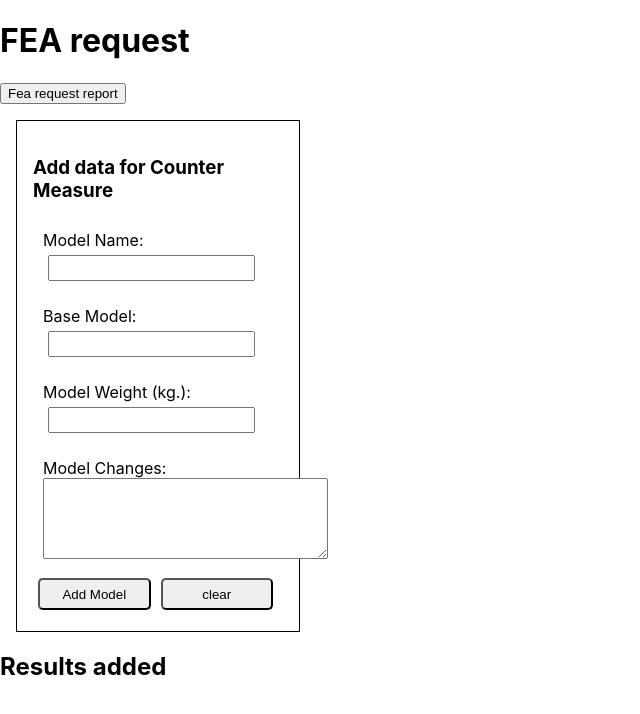
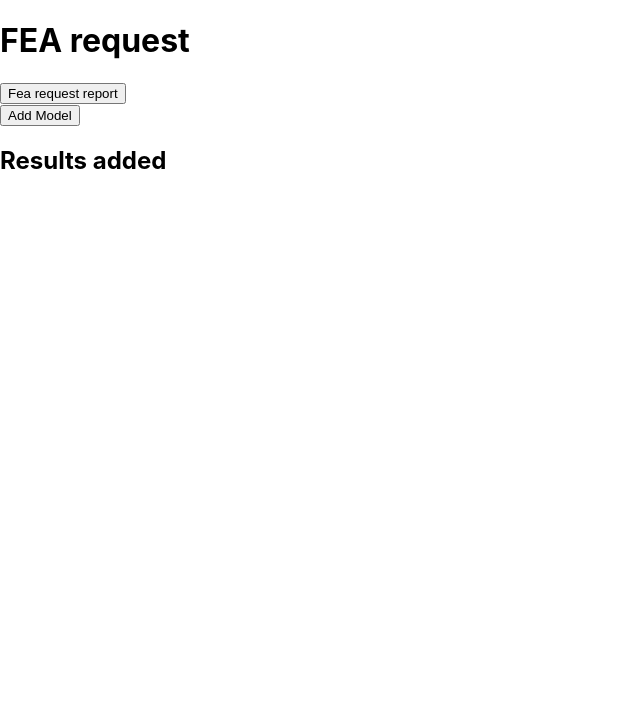
Before and after one commit to matterholt/modelReport, a React (Create React App) app in the folder report_template/: page / in a window 1280 px wide. Shown: the top 714 px of the page, without its empty margins (0-640 px from the left). Built offline with nearby package versions, Linux system fonts and the light colour scheme.

Commit message:
add data hide show

```diff
--- a/report_template/src/components/AddCmModel.js
+++ b/report_template/src/components/AddCmModel.js
@@ -1,7 +1,8 @@
-import React, { useState, useEffect } from "react";
+import React, { useState } from "react";
 import "./AddCmModelStyle.css";
 
 function AddData({ addToModelData }) {
+  const [showModelForm, hideModelForm] = useState(false);
   const [cmName, setCmName] = useState("");
   const [baseModel, setBaseModel] = useState("");
   const [modelWeight, setModelWeight] = useState("");
@@ -15,6 +16,7 @@ function AddData({ addToModelData }) {
       description: modelDescription
     };
     addToModelData(cmModelData);
+    clear();
   }
 
   function clear() {
@@ -23,14 +25,17 @@ function AddData({ addToModelData }) {
     setModelWeight("");
     setModelDescription("");
   }
-
+  if (showModelForm === true) {
     return (
       <div className="AddingField">
         <h3> Add data for Counter Measure</h3>
         <label>
           Model Name:
           <br />
-        <input value={cmName} onChange={e => setCmName(e.target.value)}></input>
+          <input
+            value={cmName}
+            onChange={e => setCmName(e.target.value)}
+          ></input>
         </label>
         <label>
           Base Model:
@@ -62,12 +67,15 @@ function AddData({ addToModelData }) {
           <button className="Button add" onClick={addDataObj}>
             Add Model
           </button>
-        <button className="Button clear" onClick={clear}>
-          clear
+          <button className="Button clear" onClick={() => hideModelForm(false)}>
+            Done
           </button>
         </div>
       </div>
     );
+  } else {
+    return <button onClick={() => hideModelForm(true)}> Add Model</button>;
+  }
 }
 
 export default AddData;
```
Lines whose indentation alone changed are shown as unchanged.
